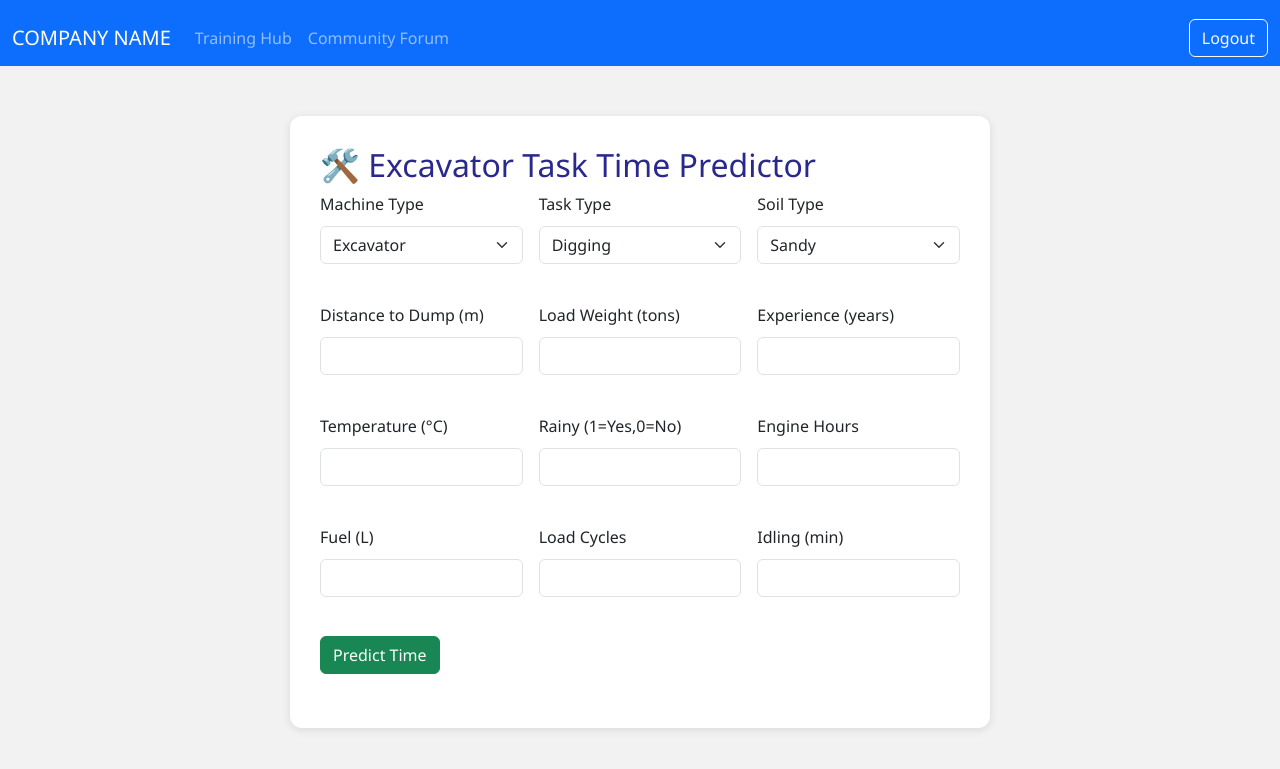
After one commit to RethikRaj/caterpillar_hackathon, a Flask app: page /predict_time in a window 1280 px wide. The commit adds this page. Shown: the top 769 px of the page. Run offline with Flask 3, Linux system fonts and the light colour scheme; the visitor is signed in with stand-in values (Sample User, id 1); parts of the project's set-up code (start-up, migrations or seed data) failed here and were passed over; some libraries are stand-ins or nearby versions.

Commit message:
updated frontend and added routes

```diff
--- a/app.py
+++ b/app.py
@@ -4,8 +4,12 @@ from werkzeug.security import generate_password_hash, check_password_hash
 from datetime import datetime
 from dotenv import load_dotenv
 from deep_translator import GoogleTranslator
+import pandas as pd
+import joblib
 import os
+import requests
 
+# Load environment variables
 load_dotenv()
 
 app = Flask(__name__)
@@ -15,11 +19,16 @@ app.config["MONGO_URI"] = os.getenv("MONGO_URI")
 if not app.config["MONGO_URI"]:
     raise ValueError("MONGO_URI not set or .env file not found!")
 
+# Initialize MongoDB
 mongo = PyMongo(app)
-users_col = mongo.db.users
-tasks_col = mongo.db.tasks
-logs_col  = mongo.db.logs
-forum_col = mongo.db.forum_posts
+users_col    = mongo.db.users
+tasks_col    = mongo.db.tasks
+logs_col     = mongo.db.logs
+forum_col    = mongo.db.forum_posts
+
+# Load ML model and encoders for task time prediction
+model = joblib.load('model.pkl')
+encoders = joblib.load('label_encoders.pkl')
 
 # Ensure default admin exists
 if not users_col.find_one({'username': 'admin'}):
@@ -29,9 +38,9 @@ if not users_col.find_one({'username': 'admin'}):
         'role': 'admin'
     })
 
-# Decorator to restrict access
 from functools import wraps
 
+# Authentication decorator
 def login_required(role=None):
     def wrapper(fn):
         @wraps(fn)
@@ -44,87 +53,17 @@ def login_required(role=None):
         return decorated_view
     return wrapper
 
+# Jinja filter for timestamps
+def datetimeformat(value):
+    return datetime.fromtimestamp(int(value)/1000).strftime('%Y-%m-%d %H:%M:%S')
+app.jinja_env.filters['datetimeformat'] = datetimeformat
+
+# Context processor for navbar
 @app.context_processor
 def inject_user():
     return dict(current_user=session.get('user'), current_role=session.get('role'))
 
-@app.template_filter('datetimeformat')
-def datetimeformat(value):
-    from datetime import datetime
-    return datetime.fromtimestamp(int(value) / 1000).strftime('%Y-%m-%d %H:%M:%S')
-
-@app.route('/change_password', methods=['GET','POST'])
-@login_required()
-def change_password():
-    if request.method == 'POST':
-        old = request.form['old_password']
-        new = request.form['new_password']
-        user = users_col.find_one({'username': session['user']})
-        if not check_password_hash(user['password'], old):
-            flash('Old password incorrect','danger')
-        else:
-            users_col.update_one(
-                {'username': session['user']},
-                {'$set': {'password': generate_password_hash(new)}}
-            )
-            flash('Password updated','success')
-            return redirect(url_for('login') if session['role']=='operator' else url_for('admin_login'))
-    return render_template('change_password.html')
-
-@app.route('/admin_login', methods=['GET','POST'])
-def admin_login():
-    if request.method=='POST':
-        uname = request.form['username']
-        pwd   = request.form['password']
-        user = users_col.find_one({'username': uname, 'role': 'admin'})
-        if user and check_password_hash(user['password'], pwd):
-            session.clear()
-            session['user'] = uname
-            session['role'] = 'admin'
-            return redirect(url_for('admin_dashboard'))
-        flash('Invalid admin credentials','danger')
-    return render_template('admin_login.html')
-
-@app.route('/admin_dashboard', methods=['GET','POST'])
-@login_required(role='admin')
-def admin_dashboard():
-    if request.method=='POST':
-        if 'create_op' in request.form:
-            op = request.form['new_op'].strip()
-            pw = request.form['new_pw']
-            if users_col.find_one({'username': op}):
-                flash('Operator already exists','warning')
-            else:
-                users_col.insert_one({
-                    'username': op,
-                    'password': generate_password_hash(pw),
-                    'role': 'operator'
-                })
-                flash('Operator created','success')
-
-        if 'alloc_submit' in request.form:
-            op    = request.form['op_select']
-            role  = request.form['role_select']
-            date  = request.form['date']
-            raw   = request.form['tasks_raw'].splitlines()
-            tasks = [{"task": t.strip(), "done": False} for t in raw if t.strip()]
-            tasks_col.update_one(
-                {'operator': op, 'role': role, 'date': date},
-                {'$set': {'tasks': tasks}},
-                upsert=True
-            )
-            flash('Tasks allocated','success')
-
-    users = list(users_col.find({'role':'operator'}, {'password':0}))
-    tasks = list(tasks_col.find({}, {'_id':0}))
-    logs  = list(logs_col.find({}, {'_id':0}))
-    return render_template('admin_dashboard.html', users=users, tasks=tasks, logs=logs)
-
-@app.route('/admin_logout')
-def admin_logout():
-    session.clear()
-    return redirect(url_for('admin_login'))
-
+# ========== AUTH ROUTES ==========
 @app.route('/', methods=['GET','POST'])
 def login():
     if request.method=='POST':
@@ -139,12 +78,57 @@ def login():
         flash('Invalid credentials','danger')
     return render_template('login.html')
 
+@app.route('/admin_login', methods=['GET','POST'])
+def admin_login():
+    if request.method=='POST':
+        uname = request.form['username']
+        pwd = request.form['password']
+        user = users_col.find_one({'username': uname, 'role': 'admin'})
+        if user and check_password_hash(user['password'], pwd):
+            session.clear()
+            session['user'] = uname
+            session['role'] = 'admin'
+            return redirect(url_for('admin_dashboard'))
+        flash('Invalid admin credentials','danger')
+    return render_template('admin_login.html')
+
 @app.route('/logout')
 def logout():
     session.clear()
     return redirect(url_for('login'))
 
-@app.route('/role_select', methods=['GET','POST'])
+@app.route('/admin_logout')
+def admin_logout():
+    session.clear()
+    return redirect(url_for('admin_login'))
+
+# ========== ADMIN ROUTES ==========
+@app.route('/admin_dashboard', methods=['GET','POST'])
+@login_required(role='admin')
+def admin_dashboard():
+    if request.method=='POST':
+        if 'create_op' in request.form:
+            op = request.form['new_op'].strip()
+            pw = request.form['new_pw']
+            if users_col.find_one({'username': op}):
+                flash('Operator exists','warning')
+            else:
+                users_col.insert_one({'username': op,'password': generate_password_hash(pw),'role':'operator'})
+                flash('Operator created','success')
+        if 'alloc_submit' in request.form:
+            op   = request.form['op_select']
+            role = request.form['role_select']
+            date = request.form['date']
+            tasks = [{"task": t.strip(), "done": False} for t in request.form['tasks_raw'].splitlines() if t.strip()]
+            tasks_col.update_one({'operator':op,'role':role,'date':date},{'$set':{'tasks':tasks}},upsert=True)
+            flash('Tasks assigned','success')
+    users = list(users_col.find({'role':'operator'},{'password':0}))
+    tasks = list(tasks_col.find({},{'_id':0}))
+    logs  = list(logs_col.find({},{'_id':0}))
+    return render_template('admin_dashboard.html', users=users, tasks=tasks, logs=logs)
+
+# ========== OPERATOR ROUTES ==========
+@app.route('/select_role', methods=['GET','POST'])
 @login_required(role='operator')
 def select_role():
     if request.method=='POST':
@@ -156,77 +140,98 @@ def select_role():
 @app.route('/dashboard', methods=['GET','POST'])
 @login_required(role='operator')
 def task_dashboard():
-    op   = session['user']
-    role = session['role_sel']
-    date = datetime.today().strftime('%Y-%m-%d')
-
-    doc  = tasks_col.find_one({'operator':op,'role':role,'date':date})
-    tlist = doc['tasks'] if doc else []
-
+    op = session['user']; role = session['role_sel']; date = datetime.today().strftime('%Y-%m-%d')
+    doc = tasks_col.find_one({'operator':op,'role':role,'date':date})
+    tasks = doc['tasks'] if doc else []
+    print(tasks)
     if request.method=='POST':
-        updated_tasks = []
-        for i, task in enumerate(tlist):
-            if f'done_{i}' in request.form:
-                task['done'] = not task['done']
-            if f'del_{i}' in request.form:
-                continue  # Skip task to delete
-            updated_tasks.append(task)
-
-        tasks_col.update_one(
-            {'operator': op, 'role': role, 'date': date},
-            {'$set': {'tasks': updated_tasks}}
-        )
+        updated = []
+        for i,task in enumerate(tasks):
+            if request.form.get(f'done_{i}'):
+                task['done'] = True
+            if not request.form.get(f'del_{i}'):
+                updated.append(task)
+        tasks_col.update_one({'operator':op,'role':role,'date':date},{'$set':{'tasks':updated}})
         return redirect(url_for('task_dashboard'))
-
-    return render_template('task_dashboard.html',
-                           tasks=tlist, op=op,
-                           role=role, machine=session['machine'],
-                           date=date)
+    return render_template('task_dashboard.html', tasks=tasks, op=op, role=role, machine=session['machine'], date=date)
 
 @app.route('/performance')
 @login_required(role='operator')
 def performance():
-    op   = session['user']
-    logs = list(logs_col.find({'operator':op}, {'_id':0}))
-    dates     = [l['date'] for l in logs]
-    idle_vals = [l.get('idle_time',0) for l in logs]
-    fuel_vals = [l.get('fuel',0) for l in logs]
-    return render_template('performance.html',
-                           dates=dates, idle_times=idle_vals, fuel_used=fuel_vals)
+    op = session['user']
+    logs = list(logs_col.find({'operator':op},{'_id':0}))
+    dates = [l['date'] for l in logs]
+    idle  = [l.get('idle_time',0) for l in logs]
+    fuel  = [l.get('fuel',0) for l in logs]
+    return render_template('performance.html', dates=dates, idle_times=idle, fuel_used=fuel)
 
 @app.route('/forum')
 @login_required(role='operator')
 def forum():
-    posts = list(forum_col.find({}, {'_id': 0}))
-    posts.sort(key=lambda x: x.get('timestamp', 0), reverse=True)
-    return render_template('forum.html', posts=posts, username=session['user'])
+    posts = list(forum_col.find({},{'_id':0}))
+    posts.sort(key=lambda x: x.get('timestamp',0), reverse=True)
+    return render_template('forum.html', posts=posts)
 
 @app.route('/add_post', methods=['POST'])
 @login_required(role='operator')
 def add_post():
     data = request.get_json()
-    title = data.get('title')
-    content = data.get('content')
-    timestamp = int(datetime.utcnow().timestamp() * 1000)
-    forum_col.insert_one({
-        'title': title,
-        'content': content,
-        'author': session['user'],
-        'timestamp': timestamp
-    })
-    return jsonify({'message': 'Post added'})
+    ts = int(datetime.utcnow().timestamp()*1000)
+    forum_col.insert_one({'title':data['title'],'content':data['content'],'author':session['user'],'timestamp':ts,'likes':0})
+    return jsonify({'ok':True})
 
 @app.route('/translate', methods=['POST'])
 @login_required(role='operator')
 def translate():
     data = request.get_json()
-    text = data.get('text')
-    target = data.get('target_lang')
     try:
-        translated = GoogleTranslator(source='auto', target=target).translate(text)
-        return jsonify({'translatedContent': translated})
-    except Exception as e:
-        return jsonify({'error': str(e)}), 500
+        trans = GoogleTranslator(source='auto',target=data['target_lang']).translate(data['text'])
+        return jsonify({'translatedContent':trans})
+    except:
+        return jsonify({'translatedContent':data['text']})
 
-if __name__ == '__main__':
+@app.route('/predict_time', methods=['GET','POST'])
+@login_required(role='operator')
+def predict_time():
+    prediction = None
+    if request.method=='POST':
+        form = request.form
+        m = encoders['Machine_Type'].transform([form['machine']])[0]
+        t = encoders['Task_Type'].transform([form['task']])[0]
+        s = encoders['Soil_Type'].transform([form['soil']])[0]
+        features = [[m,t,s,
+                     float(form['distance']), float(form['weight']), int(form['experience']),
+                     float(form['temperature']), int(form['is_rainy']),
+                     float(form['engine_hours']), float(form['fuel_consumed']),
+                     int(form['load_cycles']), float(form['idling_time'])]]
+        pt = model.predict(features)[0]
+        prediction = f"{pt:.2f} minutes"
+    return render_template('predict_time.html', prediction=prediction)
+
+@app.route('/get_weather')
+@login_required(role='operator')
+def get_weather():
+    city = request.args.get('city')
+    key = os.getenv('OPENWEATHER_API')
+    if not city or not key:
+        return jsonify({'error':'City or API key missing'})
+    url = f"https://api.openweathermap.org/data/2.5/weather?q={city}&appid={key}&units=metric"
+    r = requests.get(url)
+    if r.status_code!=200:
+        return jsonify({'error':'Weather fetch failed'})
+    d = r.json()
+    cond = d['weather'][0]['main'].lower()
+    return jsonify({
+        'city':d['name'], 'condition':cond,
+        'description':d['weather'][0]['description'],
+        'temperature':d['main']['temp'], 'humidity':d['main']['humidity'],
+        'is_rainy':1 if 'rain' in cond else 0
+    })
+
+@app.route('/track_task/<task_name>')
+@login_required(role='operator')
+def track_task(task_name):
+    return render_template('track_task.html', task=task_name)
+
+if __name__=='__main__':
     app.run(debug=True)
--- a/requirements.txt
+++ b/requirements.txt
@@ -3,3 +3,7 @@ flask-pymongo
 python-dotenv
 werkzeug
 deep-translator
+requests
+joblib
+pandas
+scikit-learn==1.4.2
--- /dev/null
+++ b/templates/predict_time.html
@@ -0,0 +1,85 @@
+{% extends 'layout.html' %}
+{% block content %}
+<h2>🛠️ Excavator Task Time Predictor</h2>
+<form method="POST" class="mb-4">
+  <div class="row g-3">
+    <div class="col-md-4">
+      <label>Machine Type</label>
+      <select name="machine" class="form-select">
+        <option>Excavator</option>
+        <option>Loader</option>
+      </select>
+    </div>
+    <div class="col-md-4">
+      <label>Task Type</label>
+      <select name="task" class="form-select">
+        <option>Digging</option>
+        <option>Trenching</option>
+        <option>Loading</option>
+      </select>
+    </div>
+    <div class="col-md-4">
+      <label>Soil Type</label>
+      <select name="soil" class="form-select">
+        <option>Sandy</option>
+        <option>Clay</option>
+        <option>Gravel</option>
+        <option>Rocky</option>
+      </select>
+    </div>
+  </div>
+
+  <div class="row g-3 mt-2">
+    <div class="col-md-4">
+      <label>Distance to Dump (m)</label>
+      <input type="number" step="0.1" name="distance" class="form-control" required>
+    </div>
+    <div class="col-md-4">
+      <label>Load Weight (tons)</label>
+      <input type="number" step="0.1" name="weight" class="form-control" required>
+    </div>
+    <div class="col-md-4">
+      <label>Experience (years)</label>
+      <input type="number" name="experience" class="form-control" required>
+    </div>
+  </div>
+
+  <div class="row g-3 mt-2">
+    <div class="col-md-4">
+      <label>Temperature (°C)</label>
+      <input type="number" step="0.1" name="temperature" class="form-control" required>
+    </div>
+    <div class="col-md-4">
+      <label>Rainy (1=Yes,0=No)</label>
+      <input type="number" min="0" max="1" name="is_rainy" class="form-control" required>
+    </div>
+    <div class="col-md-4">
+      <label>Engine Hours</label>
+      <input type="number" step="0.1" name="engine_hours" class="form-control" required>
+    </div>
+  </div>
+
+  <div class="row g-3 mt-2">
+    <div class="col-md-4">
+      <label>Fuel (L)</label>
+      <input type="number" step="0.1" name="fuel_consumed" class="form-control" required>
+    </div>
+    <div class="col-md-4">
+      <label>Load Cycles</label>
+      <input type="number" name="load_cycles" class="form-control" required>
+    </div>
+    <div class="col-md-4">
+      <label>Idling (min)</label>
+      <input type="number" step="0.1" name="idling_time" class="form-control" required>
+    </div>
+  </div>
+
+  <button type="submit" class="btn btn-success mt-4">Predict Time</button>
+</form>
+
+{% if prediction %}
+  <div class="alert alert-info">
+    <h5>⏱️ Predicted Time: {{ prediction }}</h5>
+  </div>
+{% endif %}
+{% endblock %}
```
Also changed, not shown: templates/task_dashboard.html (+20 -8 lines), 2 other files.
